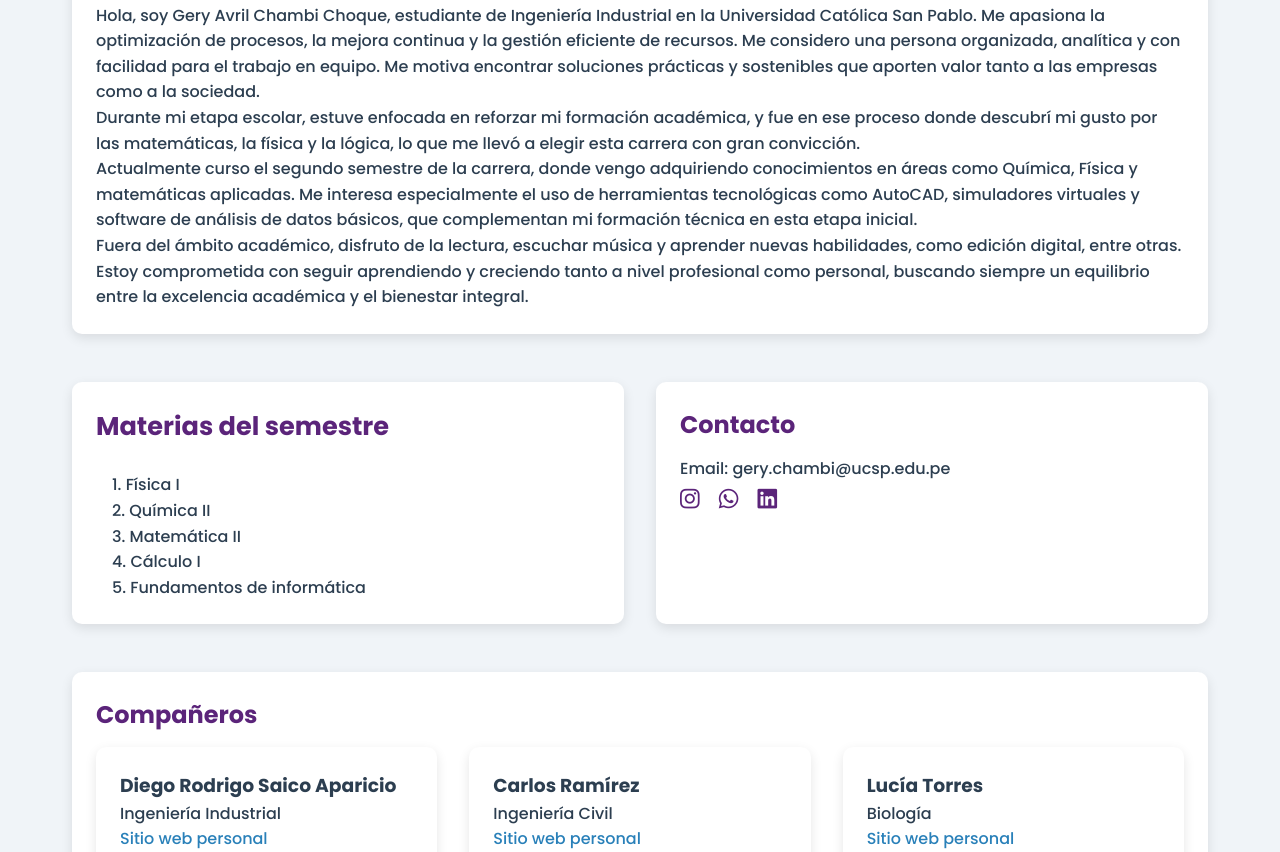
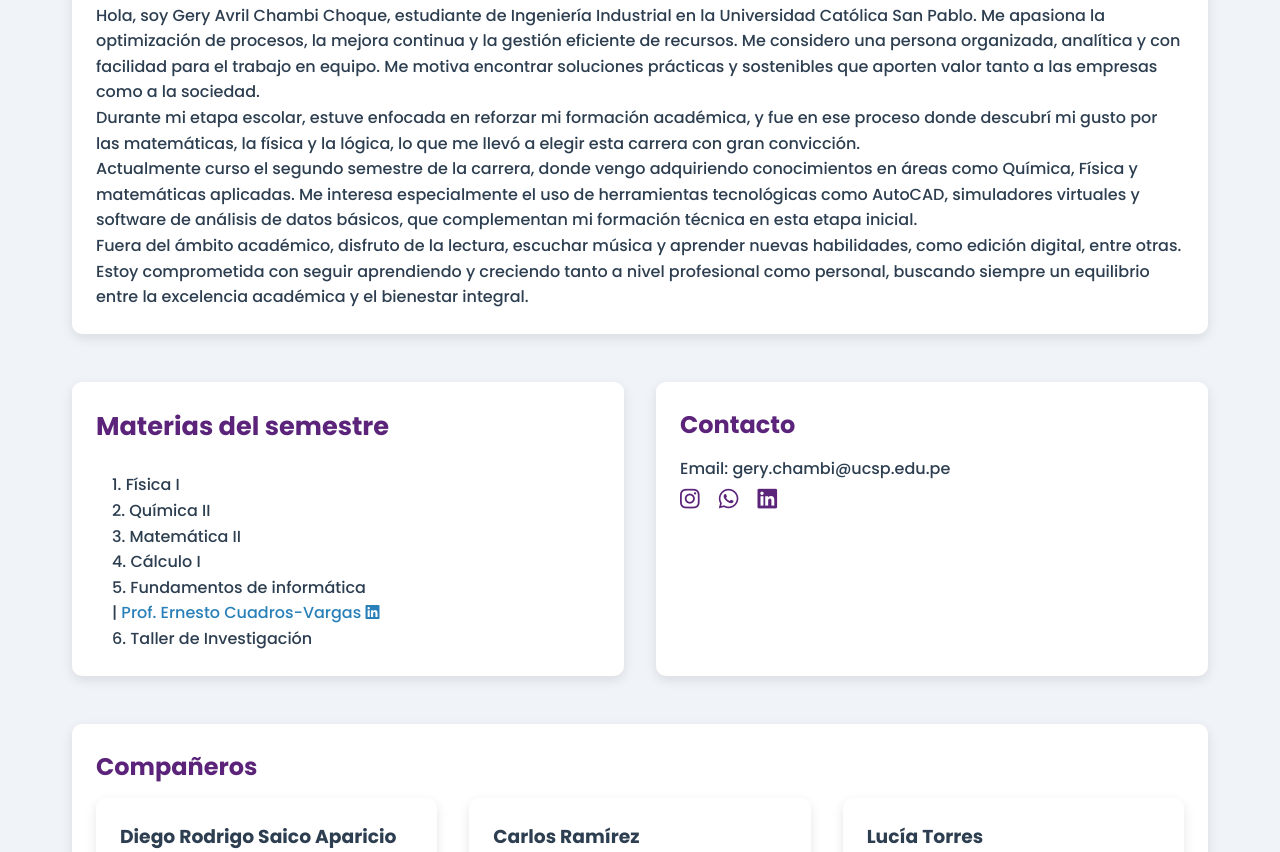
Before and after one commit to geryavrilchambichoque/mipaginaweb, a plain HTML site: page index.html in a window 1280 px wide. Shown: the part 376-1228 px from the top of the page. Drawn offline with Linux system fonts and the light colour scheme.

Commit message:
Update index.html

```diff
--- a/index.html
+++ b/index.html
@@ -131,7 +131,8 @@
     <li>Química II</li>
     <li>Matemática II</li>
     <li>Cálculo I</li>
-    <li>Fundamentos de informática</li>
+    <li>Fundamentos de informática</li> | <a href="https://www.linkedin.com/in/ecuadrosv/" target="_blank" class="external">Prof. Ernesto Cuadros-Vargas <i class='fab fa-linkedin'></i></a></li>
+    <li>Taller de Investigación</li>
   </ol>
 </section>
 
```
